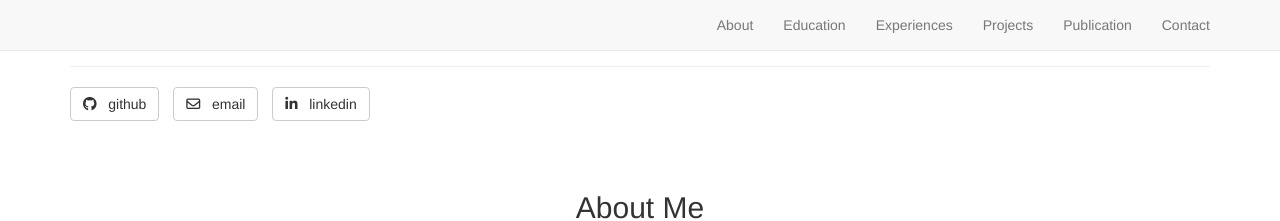
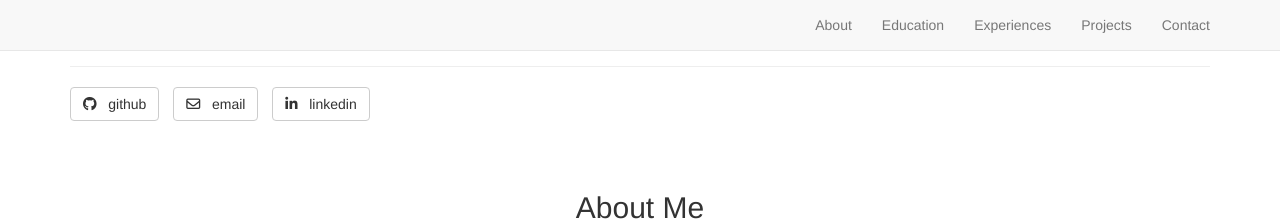
Before and after one commit to figur8s/kcherland.github.io, a Jekyll site: the page built from _posts/2000-1-1-edu.markdown, in a window 1280 px wide. Shown: the top 221 px of the page. Built offline with Jekyll 4.4.1, drawn with Linux system fonts in a browser that asks for light colours; nearby versions of some CDN libraries; library files that are not in the unit come from our copies.

Commit message:
Update header.html

```diff
--- a/_includes/header.html
+++ b/_includes/header.html
@@ -28,9 +28,6 @@
                 </li>
                 <li>
                     <a class="page-scroll" href="#projects">Projects</a>
-                </li>
-                <li>
-                    <a class="page-scroll" href="#publication">Publication</a>
                 </li>
                 <li>
                     <a class="page-scroll" href="#contact">Contact</a>
```
